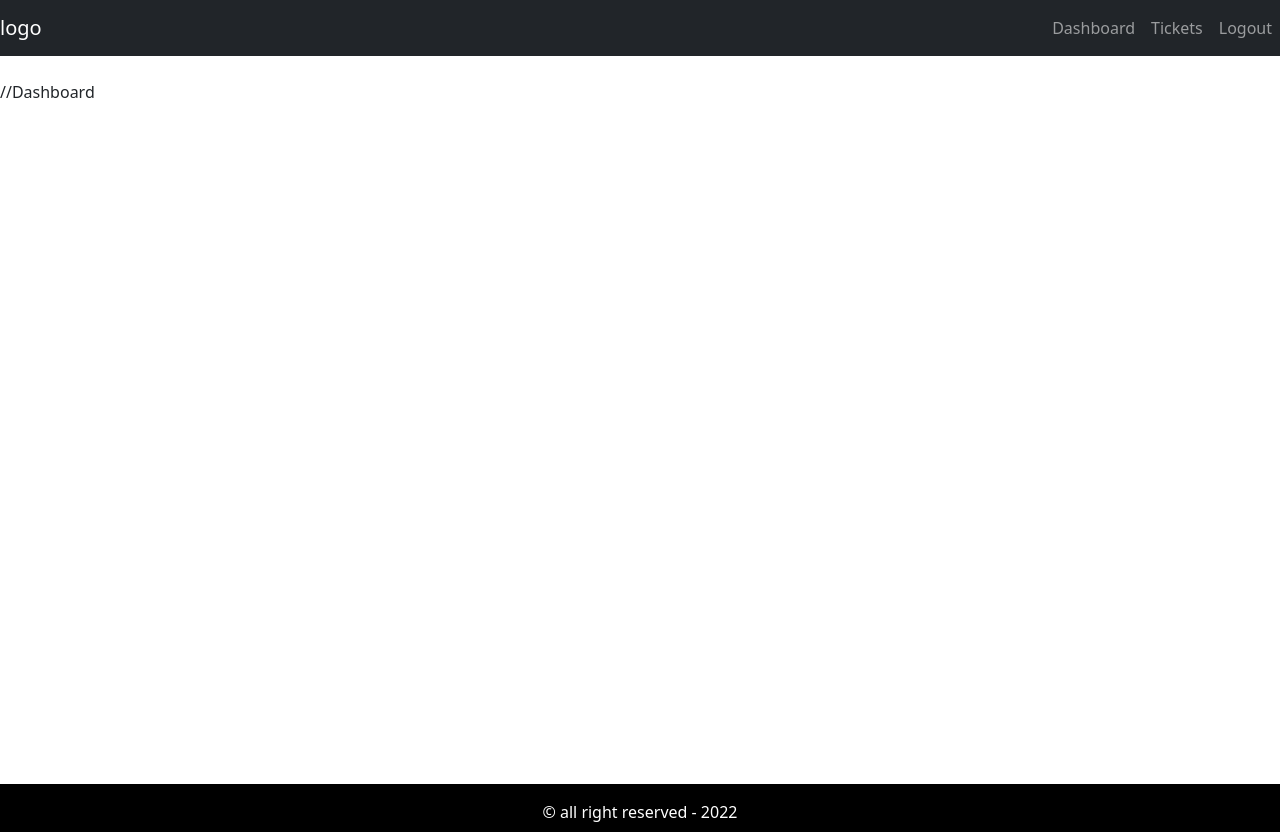
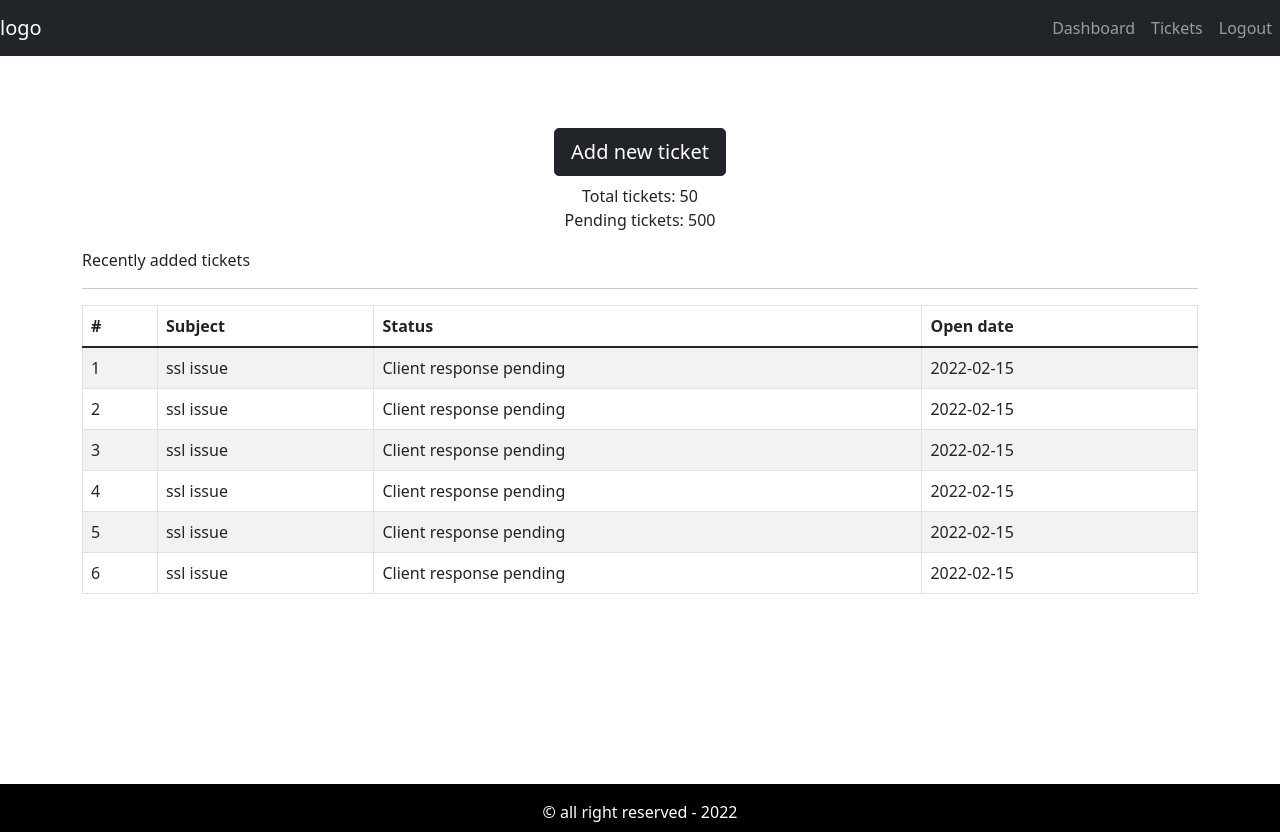
Before and after one commit to Sital1/React-Node-CRM, a React (Create React App) app in the folder crmfrontend/: page / in a window 1280 px wide. Built offline with nearby package versions, Linux system fonts and the light colour scheme.

Commit message:
Created Dashboard

```diff
--- a/crmfrontend/src/App.js
+++ b/crmfrontend/src/App.js
@@ -1,5 +1,6 @@
 import './App.css';
 import DefaultLayout from './layout/DefaultLayout';
+import Dashboard from './pages/dashboard/Dashboard';
 import Entrypage from './pages/entry/Entrypage';
 
 
@@ -9,7 +10,7 @@
     <div className="App">
 
       <DefaultLayout>
-        //Dashboard
+        <Dashboard />
       </DefaultLayout>
 
     </div>
--- /dev/null
+++ b/crmfrontend/src/assets/data/dummy-tickets.json
@@ -0,0 +1,38 @@
+[
+    {
+        "id": 1,
+        "subject":"ssl issue",
+        "status": "Client response pending",
+        "createdAt": "2022-02-15"
+    },
+    {
+        "id": 2,
+        "subject":"ssl issue",
+        "status": "Client response pending",
+        "createdAt": "2022-02-15"
+    },
+    {
+        "id": 3,
+        "subject":"ssl issue",
+        "status": "Client response pending",
+        "createdAt": "2022-02-15"
+    },
+    {
+        "id": 4,
+        "subject":"ssl issue",
+        "status": "Client response pending",
+        "createdAt": "2022-02-15"
+    },
+    {
+        "id": 5,
+        "subject":"ssl issue",
+        "status": "Client response pending",
+        "createdAt": "2022-02-15"
+    },
+    {
+        "id": 6,
+        "subject":"ssl issue",
+        "status": "Client response pending",
+        "createdAt": "2022-02-15"
+    }
+]
--- /dev/null
+++ b/crmfrontend/src/components/ticket-table/TicketTable.js
@@ -0,0 +1,38 @@
+import React from "react";
+import { Table } from "react-bootstrap";
+
+const TicketTable = ({ tickets }) => {
+  return (
+    <Table striped bordered hover>
+      <thead>
+        <tr>
+          <th>#</th>
+          <th>Subject</th>
+          <th>Status</th>
+          <th>Open date</th>
+        </tr>
+      </thead>
+
+      <tbody>
+        {tickets.length ? (
+          tickets.map((row) => {
+            return (
+              <tr key={row.id}>
+                <td>{row.id}</td>
+                <td>{row.subject}</td>
+                <td>{row.status}</td>
+                <td>{row.createdAt}</td>
+              </tr>
+            );
+          })
+        ) : (
+          <tr>
+            <td colSpan="4" className="text-center">No Tickets</td>
+          </tr>
+        )}
+      </tbody>
+    </Table>
+  );
+};
+
+export default TicketTable;
--- /dev/null
+++ b/crmfrontend/src/pages/dashboard/Dashboard.js
@@ -0,0 +1,40 @@
+import React from "react";
+import { Container, Row, Col, Button } from "react-bootstrap";
+import TicketTable from "../../components/ticket-table/TicketTable";
+import tickets from "../../assets/data/dummy-tickets.json"
+
+
+const Dashboard = () => {
+  return (
+    <Container>
+      <Row>
+        <Col className="text-center mt-5 mb-2">
+          <Button variant="dark"size="lg" >Add new ticket</Button>
+        </Col>
+      </Row>
+
+      <Row>
+        <Col className="text-center mb-2">
+         <div>Total tickets: 50</div>
+         <div>Pending tickets: 500</div>
+        </Col>
+      </Row>
+
+      <Row>
+        <Col className="mt-2">
+         Recently added tickets
+        </Col>
+      </Row>
+      <hr/>
+
+      <Row>
+        <Col className="recent-ticket">
+         <TicketTable tickets={tickets}/>
+        </Col>
+      </Row>
+
+    </Container>
+  );
+};
+
+export default Dashboard;
```
